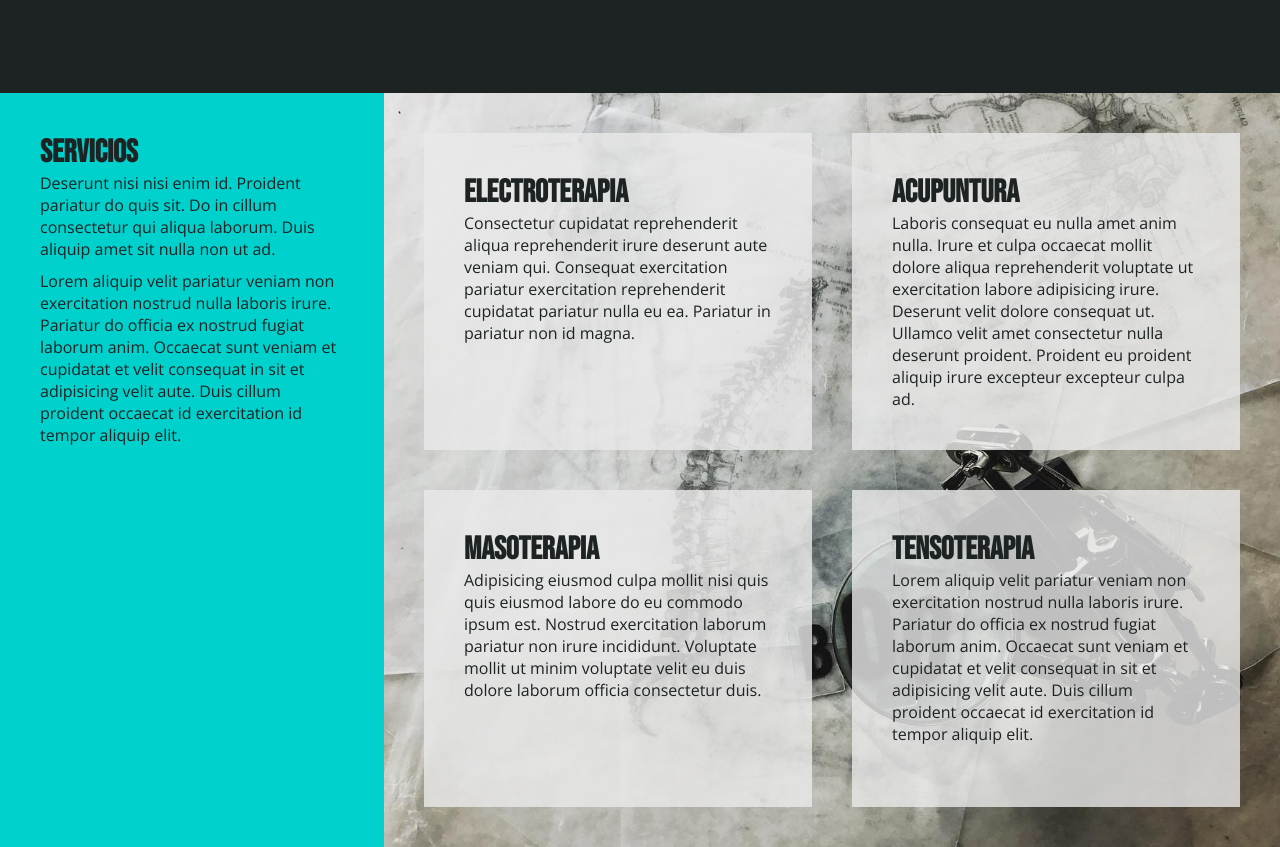
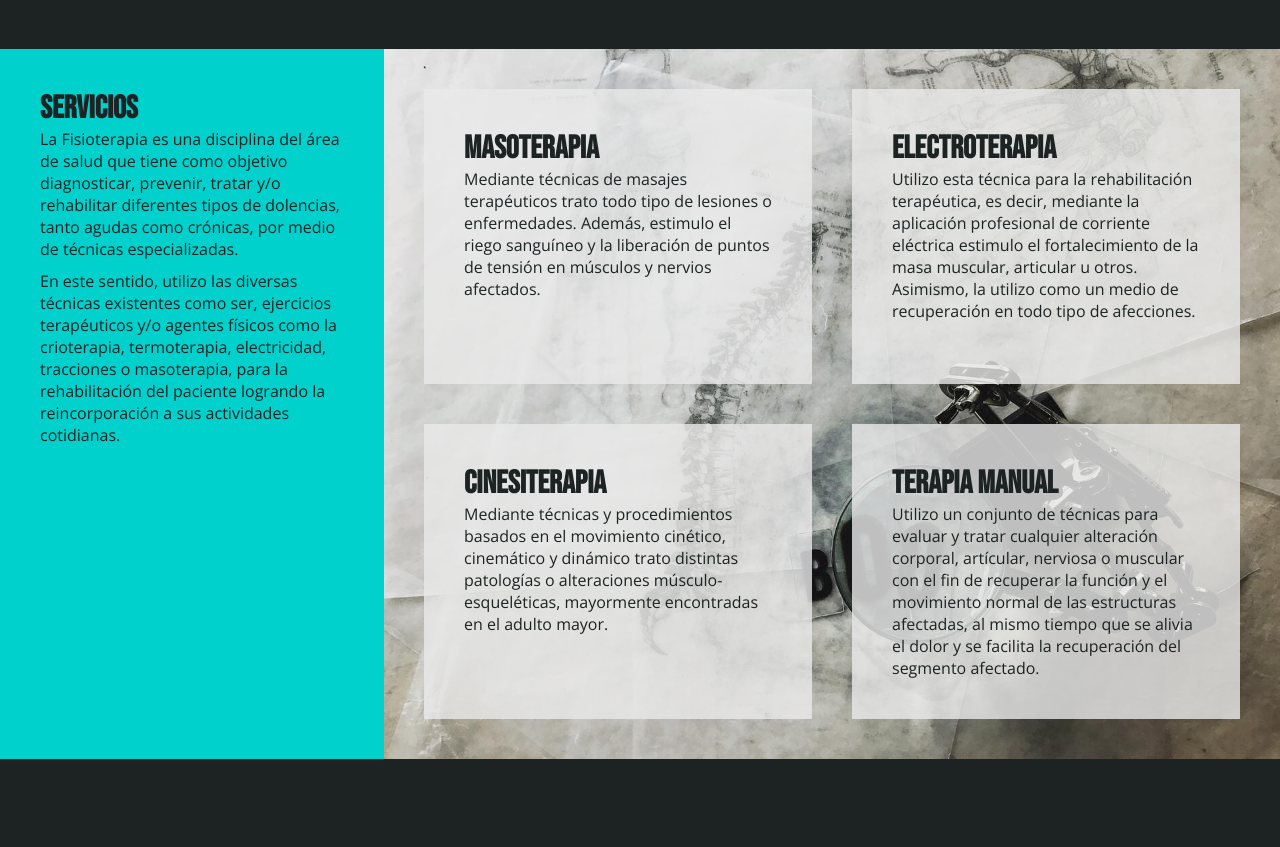
Before and after one commit to aadrianras/nicole-azurduy-web, a Gatsby site: page / in a window 1280 px wide. Shown: the part 1600-2447 px from the top of the page. Built offline with nearby package versions, Linux system fonts and the light colour scheme; Gatsby itself is replaced by a stand-in of ours.

Commit message:
Agregamos texto real y retrato

```diff
--- a/src/components/Contact.js
+++ b/src/components/Contact.js
@@ -13,6 +13,7 @@ export const Contact = () => {
             <a
                 href='https://wa.me/+59178916557'
                 className={whatsappButton}
+                rel="noreferrer"
                 target='_blank'
             >
                 <FontAwesomeIcon
--- a/src/components/Presentation.js
+++ b/src/components/Presentation.js
@@ -14,8 +14,8 @@ export const Presentation = () => {
             />
             <div className={presentationBox}>
                 <div className={presentationText}>
-                    <h3>Mi pasión...</h3>
-                    <p>Cillum labore quis incididunt consequat ad nulla do Lorem eu enim. Esse tempor esse irure quis sunt non do nostrud officia anim ea duis culpa. Magna nisi laborum do excepteur quis consectetur consequat dolor. Velit incididunt veniam cupidatat eiusmod non non qui ad qui tempor. Lorem laboris aliquip aute minim eu ipsum anim quis.</p>
+                    <h3>Mi pasión es ayudar...</h3>
+                    <p>Para mi, cada paciente y su familia son diferentes y tienen necesidades unicas. Mi meta es diseñar un plan de tratamiento individual basado en diferentes técnicas profesionales que permitan obtener los resultados optimos en cada paciente.</p>
                 </div>
                 <StaticImage
                     src='../images/bodyParts.jpg'
--- a/src/components/Services.js
+++ b/src/components/Services.js
@@ -10,10 +10,11 @@ export const Services = () => {
         <div className={container}>
             <div className={leftContent}>
                 <h2 className={title}>Servicios</h2>
-                <p className={text}>Deserunt nisi nisi enim id. Proident pariatur do quis sit. Do in cillum consectetur qui aliqua laborum. Duis aliquip amet sit nulla non ut ad.
+                <p className={text}>
+                    La Fisioterapia es una disciplina del área de salud que tiene como objetivo diagnosticar, prevenir, tratar y/o rehabilitar diferentes tipos de dolencias, tanto agudas como crónicas, por medio de técnicas especializadas.
                 </p>
                 <p className={text}>
-                    Lorem aliquip velit pariatur veniam non exercitation nostrud nulla laboris irure. Pariatur do officia ex nostrud fugiat laborum anim. Occaecat sunt veniam et cupidatat et velit consequat in sit et adipisicing velit aute. Duis cillum proident occaecat id exercitation id tempor aliquip elit.
+                    En este sentido, utilizo las diversas técnicas existentes como ser, ejercicios  terapéuticos y/o agentes físicos como la crioterapia, termoterapia, electricidad, tracciones o masoterapia, para la rehabilitación del paciente logrando la reincorporación a sus actividades cotidianas.
                 </p>
             </div>
             <div className={rightContent}>
--- a/src/data/servicesData.js
+++ b/src/data/servicesData.js
@@ -1,18 +1,18 @@
 export const servicesData = [
     {
-        service: 'Electroterapia',
-        description: 'Consectetur cupidatat reprehenderit aliqua reprehenderit irure deserunt aute veniam qui. Consequat exercitation pariatur exercitation reprehenderit cupidatat pariatur nulla eu ea. Pariatur in pariatur non id magna.'
+        service: 'Masoterapia',
+        description: 'Mediante técnicas de masajes terapéuticos trato todo tipo de lesiones o enfermedades. Además, estimulo el riego sanguíneo y la liberación de puntos de tensión en músculos y nervios afectados.'
     },
     {
-        service: 'Acupuntura',
-        description: 'Laboris consequat eu nulla amet anim nulla. Irure et culpa occaecat mollit dolore aliqua reprehenderit voluptate ut exercitation labore adipisicing irure. Deserunt velit dolore consequat ut. Ullamco velit amet consectetur nulla deserunt proident. Proident eu proident aliquip irure excepteur excepteur culpa ad.'
+        service: 'Electroterapia',
+        description: 'Utilizo esta técnica para la rehabilitación terapéutica, es decir, mediante la aplicación profesional de corriente eléctrica estimulo el fortalecimiento de la masa muscular, articular u otros. Asimismo, la utilizo como un medio de recuperación en todo tipo de afecciones.'
     },
     {
-        service: 'Masoterapia',
-        description: 'Adipisicing eiusmod culpa mollit nisi quis quis eiusmod labore do eu commodo ipsum est. Nostrud exercitation laborum pariatur non irure incididunt. Voluptate mollit ut minim voluptate velit eu duis dolore laborum officia consectetur duis.'
+        service: 'Cinesiterapia',
+        description: 'Mediante técnicas y procedimientos basados en el movimiento cinético, cinemático y dinámico trato distintas patologías o alteraciones músculo-esqueléticas, mayormente encontradas  en el adulto mayor.'
     },
     {
-        service: 'Tensoterapia',
-        description: 'Lorem aliquip velit pariatur veniam non exercitation nostrud nulla laboris irure. Pariatur do officia ex nostrud fugiat laborum anim. Occaecat sunt veniam et cupidatat et velit consequat in sit et adipisicing velit aute. Duis cillum proident occaecat id exercitation id tempor aliquip elit.'
+        service: 'Terapia manual',
+        description: 'Utilizo un conjunto de técnicas para evaluar y tratar cualquier alteración corporal, artícular, nerviosa o muscular con el fin de recuperar la función y el movimiento normal de las estructuras afectadas, al mismo tiempo que se alivia el dolor y se facilita la recuperación del segmento afectado.'
     },
 ];
--- a/src/pages/about.js
+++ b/src/pages/about.js
@@ -11,10 +11,10 @@ const AboutPage = () => {
                 <div className={left}>
                     <h2 className={title}>Sobre mi...</h2>
                     <p className={text}>
-                        Consectetur eu excepteur veniam aliquip. Culpa non voluptate laboris non consectetur consectetur tempor ea amet sunt cillum aliqua dolore consequat. Quis ullamco minim qui qui. Laboris in deserunt dolore exercitation consectetur et et ullamco laboris aliqua commodo nostrud ullamco elit.
+                    Tengo 24 años, soy madre, esposa y mujer plena. Soy Fisioterapeuta y además me encuentro cursando la carrera de Medicina, ya que me apasiona todo lo relacionado al cuerpo humano y la salud. Me considero una persona muy empatica con su entorno social y me gusta mucho ayudar a las personas que mas lo necesitan, sobre todo brindarles atención oportuna y de calidad sea cual sea su afección.
                     </p>
                     <p className={text}>
-                        Irure occaecat minim cillum non. Minim deserunt ea aliquip dolore quis aliquip labore cupidatat commodo et esse exercitation consectetur. Magna officia id voluptate aliquip pariatur occaecat nostrud ut minim veniam dolor. Et do aliquip ullamco eiusmod dolore nostrud tempor in pariatur quis. Minim dolore velit dolor nisi ea ut adipisicing minim fugiat ex nulla voluptate. Elit sit duis aute aute Lorem commodo excepteur. Ullamco excepteur proident consequat sunt dolore do laboris ipsum ad irure laboris amet ut commodo.
+
                     </p>
                 </div>
                 <div className={right}>
```
Also changed, not shown: src/images/nicole.jpg.
